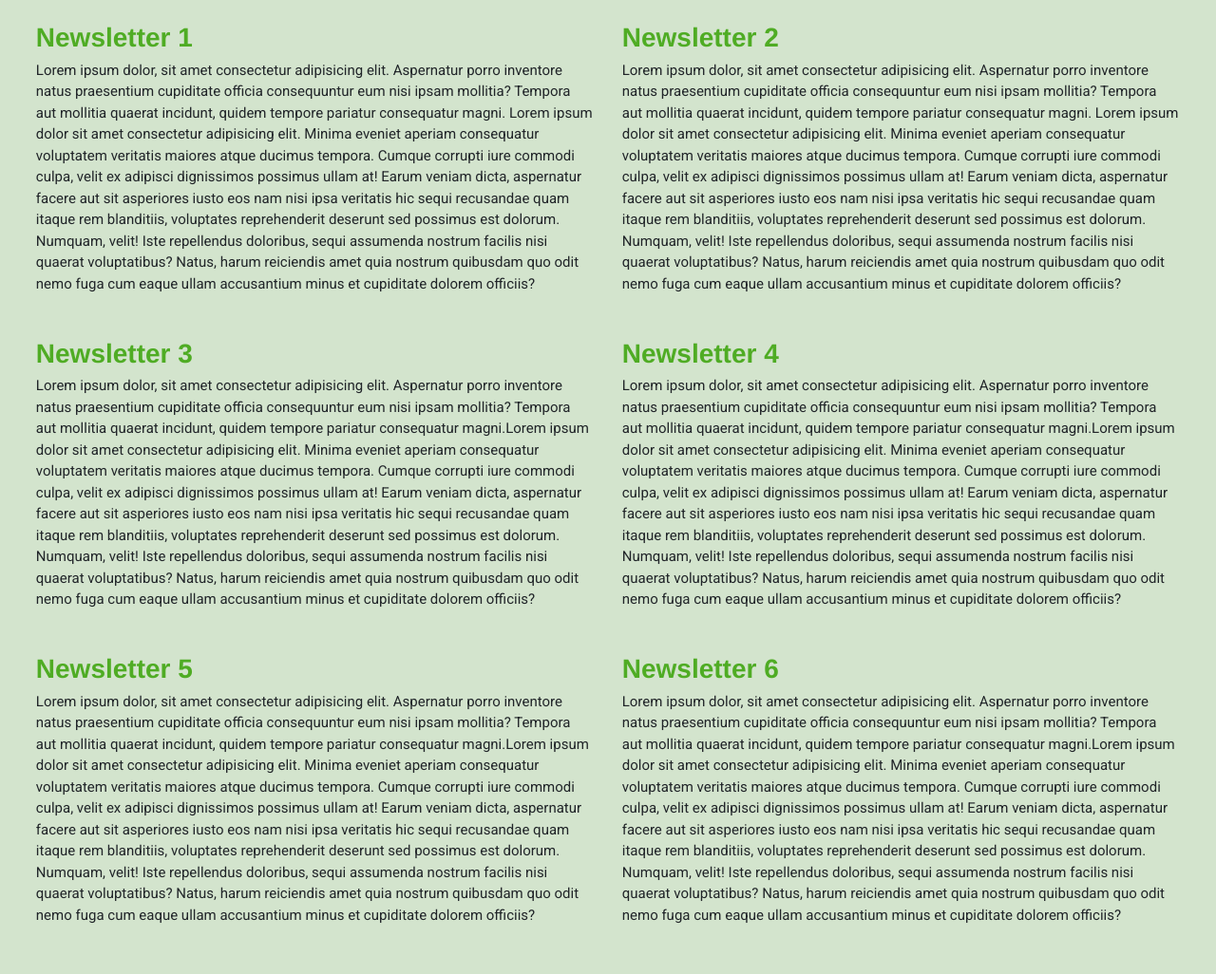
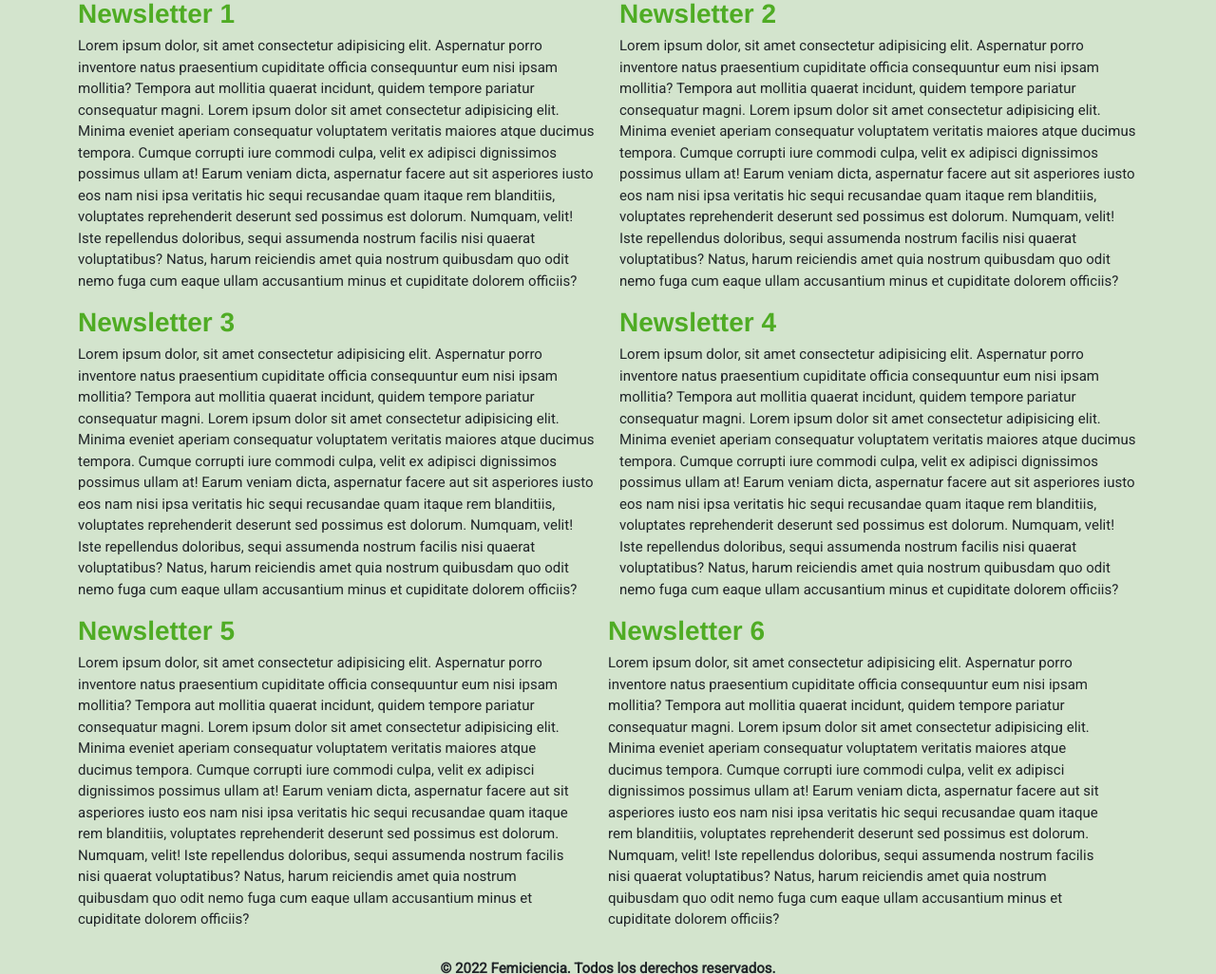
Before and after one commit to MFlorenciaNS/desafio-coder, a plain HTML site: page pages/newsletters.html in a window 1280 px wide. Shown: the part 187-1213 px from the top of the page at 95% size. Drawn offline with nearby package versions, Linux system fonts and the light colour scheme.

Commit message:
grid system en newsletters

```diff
--- a/pages/newsletters.html
+++ b/pages/newsletters.html
@@ -98,69 +98,61 @@
         <h1 class="newsletters-heading">Newsletters</h1>
 
         <!--Inicio sección newsletters-->
-        <section class="section-newsletters">
-            <!--Inicio newsletter 1-->
-            <div class="newsletter-div newsletter-1">
+        <section class="container">
+
+            <!--Fila 1-->
+            <div class="row">
+                <div class="col-lg-6 col-md-12 col-sm-12">
                     <h2 class="newsletters-heading-2">Newsletter 1</h2>
-                <!--Cambiar cuando tenga el texto de los newsletters-->
                     <p>Lorem ipsum dolor, sit amet consectetur adipisicing elit. Aspernatur porro inventore natus praesentium cupiditate officia consequuntur eum nisi ipsam mollitia? Tempora aut mollitia quaerat incidunt, quidem tempore pariatur consequatur magni. Lorem ipsum dolor sit amet consectetur adipisicing elit. Minima eveniet aperiam consequatur voluptatem veritatis maiores atque ducimus tempora. Cumque corrupti iure commodi culpa, velit ex adipisci dignissimos possimus ullam at!
                     Earum veniam dicta, aspernatur facere aut sit asperiores iusto eos nam nisi ipsa veritatis hic sequi recusandae quam itaque rem blanditiis, voluptates reprehenderit deserunt sed possimus est dolorum. Numquam, velit!
                     Iste repellendus doloribus, sequi assumenda nostrum facilis nisi quaerat voluptatibus? Natus, harum reiciendis amet quia nostrum quibusdam quo odit nemo fuga cum eaque ullam accusantium minus et cupiditate dolorem officiis?</p>
                 </div>
-            <!--Fin newsletter 1-->
-
-            <!--Inicio newsletter 2-->
-            <div class="newsletter-div newsletter-2">
+                <div class="col-lg-6 col-md-12 col-sm-12">
                     <h2 class="newsletters-heading-2">Newsletter 2</h2>
-                <!--Cambiar cuando tenga el texto de los newsletters-->
                     <p>Lorem ipsum dolor, sit amet consectetur adipisicing elit. Aspernatur porro inventore natus praesentium cupiditate officia consequuntur eum nisi ipsam mollitia? Tempora aut mollitia quaerat incidunt, quidem tempore pariatur consequatur magni. Lorem ipsum dolor sit amet consectetur adipisicing elit. Minima eveniet aperiam consequatur voluptatem veritatis maiores atque ducimus tempora. Cumque corrupti iure commodi culpa, velit ex adipisci dignissimos possimus ullam at!
                     Earum veniam dicta, aspernatur facere aut sit asperiores iusto eos nam nisi ipsa veritatis hic sequi recusandae quam itaque rem blanditiis, voluptates reprehenderit deserunt sed possimus est dolorum. Numquam, velit!
                     Iste repellendus doloribus, sequi assumenda nostrum facilis nisi quaerat voluptatibus? Natus, harum reiciendis amet quia nostrum quibusdam quo odit nemo fuga cum eaque ullam accusantium minus et cupiditate dolorem officiis?</p>
                 </div>
-            <!--Fin newsletter 2-->
 
-            <!--Inicio newsletter 3-->
-            <div class="newsletter-div newsletter-3">
+            </div>
+
+            <!--Fila 2-->
+            <div class="row">
+                <div class="col-lg-6 col-md-12 col-sm-12">
                     <h2 class="newsletters-heading-2">Newsletter 3</h2>
-                <!--Cambiar cuando tenga el texto de los newsletters-->
-                <p>Lorem ipsum dolor, sit amet consectetur adipisicing elit. Aspernatur porro inventore natus praesentium cupiditate officia consequuntur eum nisi ipsam mollitia? Tempora aut mollitia quaerat incidunt, quidem tempore pariatur consequatur magni.Lorem ipsum dolor sit amet consectetur adipisicing elit. Minima eveniet aperiam consequatur voluptatem veritatis maiores atque ducimus tempora. Cumque corrupti iure commodi culpa, velit ex adipisci dignissimos possimus ullam at!
+                    <p>Lorem ipsum dolor, sit amet consectetur adipisicing elit. Aspernatur porro inventore natus praesentium cupiditate officia consequuntur eum nisi ipsam mollitia? Tempora aut mollitia quaerat incidunt, quidem tempore pariatur consequatur magni. Lorem ipsum dolor sit amet consectetur adipisicing elit. Minima eveniet aperiam consequatur voluptatem veritatis maiores atque ducimus tempora. Cumque corrupti iure commodi culpa, velit ex adipisci dignissimos possimus ullam at!
                     Earum veniam dicta, aspernatur facere aut sit asperiores iusto eos nam nisi ipsa veritatis hic sequi recusandae quam itaque rem blanditiis, voluptates reprehenderit deserunt sed possimus est dolorum. Numquam, velit!
                     Iste repellendus doloribus, sequi assumenda nostrum facilis nisi quaerat voluptatibus? Natus, harum reiciendis amet quia nostrum quibusdam quo odit nemo fuga cum eaque ullam accusantium minus et cupiditate dolorem officiis?</p>
                 </div>
-            <!--Fin  newsletter 3-->
-
-            <!--Inicio newsletter 4-->
-            <div class="newsletter-div newsletter-4">
+                <div class="col-lg-6 col-md-12 col-sm-12">
                     <h2 class="newsletters-heading-2">Newsletter 4</h2>
-                <!--Cambiar cuando tenga el texto de los newsletters-->
-                <p>Lorem ipsum dolor, sit amet consectetur adipisicing elit. Aspernatur porro inventore natus praesentium cupiditate officia consequuntur eum nisi ipsam mollitia? Tempora aut mollitia quaerat incidunt, quidem tempore pariatur consequatur magni.Lorem ipsum dolor sit amet consectetur adipisicing elit. Minima eveniet aperiam consequatur voluptatem veritatis maiores atque ducimus tempora. Cumque corrupti iure commodi culpa, velit ex adipisci dignissimos possimus ullam at!
+                    <p>Lorem ipsum dolor, sit amet consectetur adipisicing elit. Aspernatur porro inventore natus praesentium cupiditate officia consequuntur eum nisi ipsam mollitia? Tempora aut mollitia quaerat incidunt, quidem tempore pariatur consequatur magni. Lorem ipsum dolor sit amet consectetur adipisicing elit. Minima eveniet aperiam consequatur voluptatem veritatis maiores atque ducimus tempora. Cumque corrupti iure commodi culpa, velit ex adipisci dignissimos possimus ullam at!
                     Earum veniam dicta, aspernatur facere aut sit asperiores iusto eos nam nisi ipsa veritatis hic sequi recusandae quam itaque rem blanditiis, voluptates reprehenderit deserunt sed possimus est dolorum. Numquam, velit!
                     Iste repellendus doloribus, sequi assumenda nostrum facilis nisi quaerat voluptatibus? Natus, harum reiciendis amet quia nostrum quibusdam quo odit nemo fuga cum eaque ullam accusantium minus et cupiditate dolorem officiis?</p>
                 </div>
-            <!--Fin newsletter 4-->
 
-            <!--Inicio newsletter 5-->
-            <div class="newsletter-div newsletter-5">
+                <!--Fila 3-->
+                <div class="row">
+                    <div class="col-lg-6 col-md-12 col-sm-12">
                         <h2 class="newsletters-heading-2">Newsletter 5</h2>
-                <!--Cambiar cuando tenga el texto de los newsletters-->
-                <p>Lorem ipsum dolor, sit amet consectetur adipisicing elit. Aspernatur porro inventore natus praesentium cupiditate officia consequuntur eum nisi ipsam mollitia? Tempora aut mollitia quaerat incidunt, quidem tempore pariatur consequatur magni.Lorem ipsum dolor sit amet consectetur adipisicing elit. Minima eveniet aperiam consequatur voluptatem veritatis maiores atque ducimus tempora. Cumque corrupti iure commodi culpa, velit ex adipisci dignissimos possimus ullam at!
+                        <p>Lorem ipsum dolor, sit amet consectetur adipisicing elit. Aspernatur porro inventore natus praesentium cupiditate officia consequuntur eum nisi ipsam mollitia? Tempora aut mollitia quaerat incidunt, quidem tempore pariatur consequatur magni. Lorem ipsum dolor sit amet consectetur adipisicing elit. Minima eveniet aperiam consequatur voluptatem veritatis maiores atque ducimus tempora. Cumque corrupti iure commodi culpa, velit ex adipisci dignissimos possimus ullam at!
                         Earum veniam dicta, aspernatur facere aut sit asperiores iusto eos nam nisi ipsa veritatis hic sequi recusandae quam itaque rem blanditiis, voluptates reprehenderit deserunt sed possimus est dolorum. Numquam, velit!
                         Iste repellendus doloribus, sequi assumenda nostrum facilis nisi quaerat voluptatibus? Natus, harum reiciendis amet quia nostrum quibusdam quo odit nemo fuga cum eaque ullam accusantium minus et cupiditate dolorem officiis?</p>
                     </div>
-            <!--Fin newsletter 5-->
-
-            <!--Inicio newsletter 6-->
-            <div class="newsletter-div newsletter-6">
+                    <div class="col-lg-6 col-md-12 col-sm-12">
                         <h2 class="newsletters-heading-2">Newsletter 6</h2>
-                <!--Cambiar cuando tenga el texto de los newsletters-->
-                <p>Lorem ipsum dolor, sit amet consectetur adipisicing elit. Aspernatur porro inventore natus praesentium cupiditate officia consequuntur eum nisi ipsam mollitia? Tempora aut mollitia quaerat incidunt, quidem tempore pariatur consequatur magni.Lorem ipsum dolor sit amet consectetur adipisicing elit. Minima eveniet aperiam consequatur voluptatem veritatis maiores atque ducimus tempora. Cumque corrupti iure commodi culpa, velit ex adipisci dignissimos possimus ullam at!
+                        <p>Lorem ipsum dolor, sit amet consectetur adipisicing elit. Aspernatur porro inventore natus praesentium cupiditate officia consequuntur eum nisi ipsam mollitia? Tempora aut mollitia quaerat incidunt, quidem tempore pariatur consequatur magni. Lorem ipsum dolor sit amet consectetur adipisicing elit. Minima eveniet aperiam consequatur voluptatem veritatis maiores atque ducimus tempora. Cumque corrupti iure commodi culpa, velit ex adipisci dignissimos possimus ullam at!
                         Earum veniam dicta, aspernatur facere aut sit asperiores iusto eos nam nisi ipsa veritatis hic sequi recusandae quam itaque rem blanditiis, voluptates reprehenderit deserunt sed possimus est dolorum. Numquam, velit!
                         Iste repellendus doloribus, sequi assumenda nostrum facilis nisi quaerat voluptatibus? Natus, harum reiciendis amet quia nostrum quibusdam quo odit nemo fuga cum eaque ullam accusantium minus et cupiditate dolorem officiis?</p>
                     </div>
-            <!--Fin newsletter 6-->
 
+                </div>
+
+            </div>
         </section>
         <!--Fin sección newsletters-->
+
     </main>
     <!--Fin main-->
 
```
Lines whose indentation alone changed are shown as unchanged.
